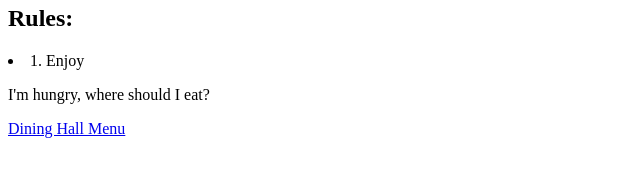
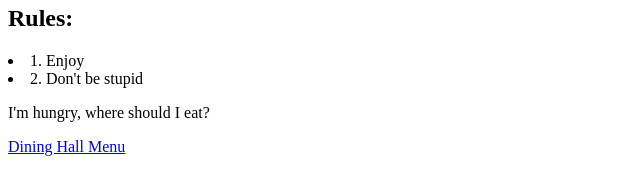
Before and after one commit to KatarinaBH8/CSS, a plain HTML site: page index.html in a window 1280 px wide. Shown: the part 548-742 px from the top of the page, without its empty margins (0-640 px from the left). Drawn offline with Linux system fonts and the light colour scheme.

Commit message:
Update index.html

```diff
--- a/index.html
+++ b/index.html
@@ -14,6 +14,7 @@
         <a href="https://commons.wikimedia.org/wiki/File:Red_Apple.jpg">Link to Source</a>
         <h2>Rules:</h2>
         <li>1. Enjoy</li>
+        <li>2. Don't be stupid</li>
         <p>I'm hungry, where should I eat?</p>
         <a href="https://www.brynmawr.edu/inside/offices-services/dining-services/menus-hours">Dining Hall Menu</a>
     </body>
```
